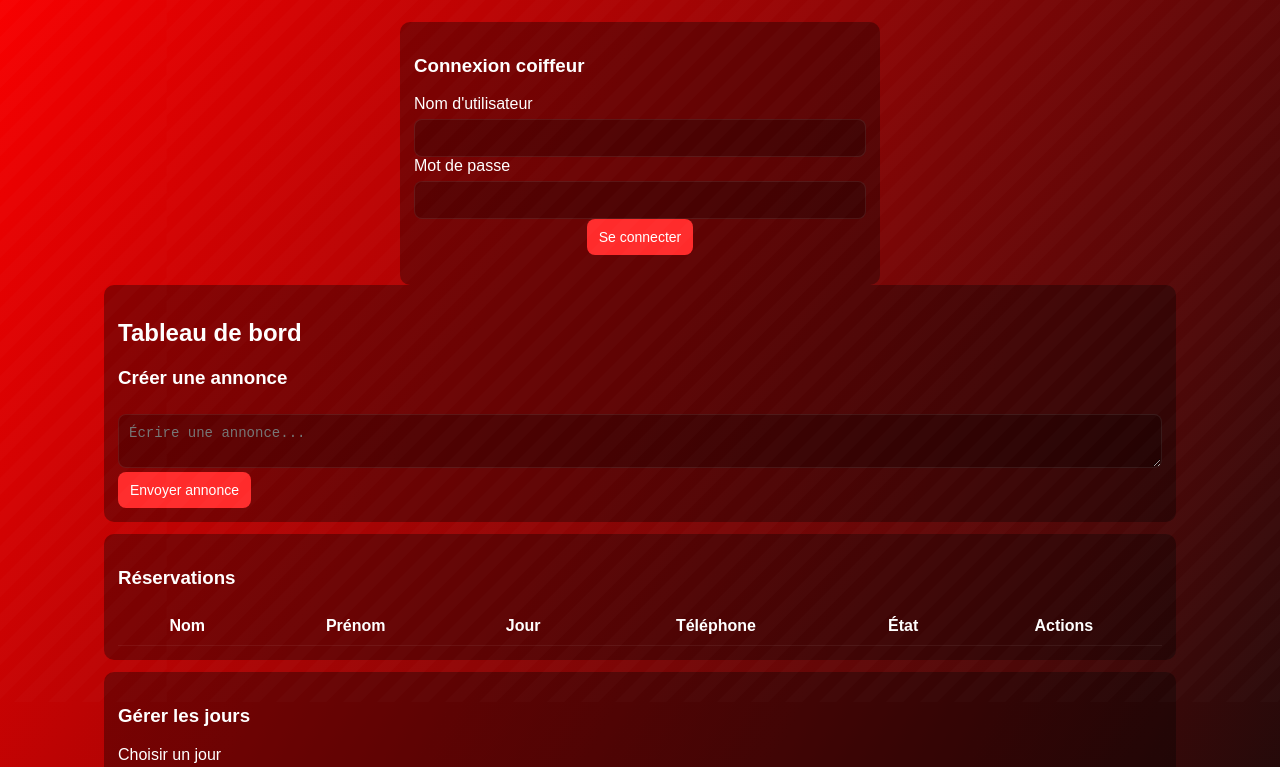
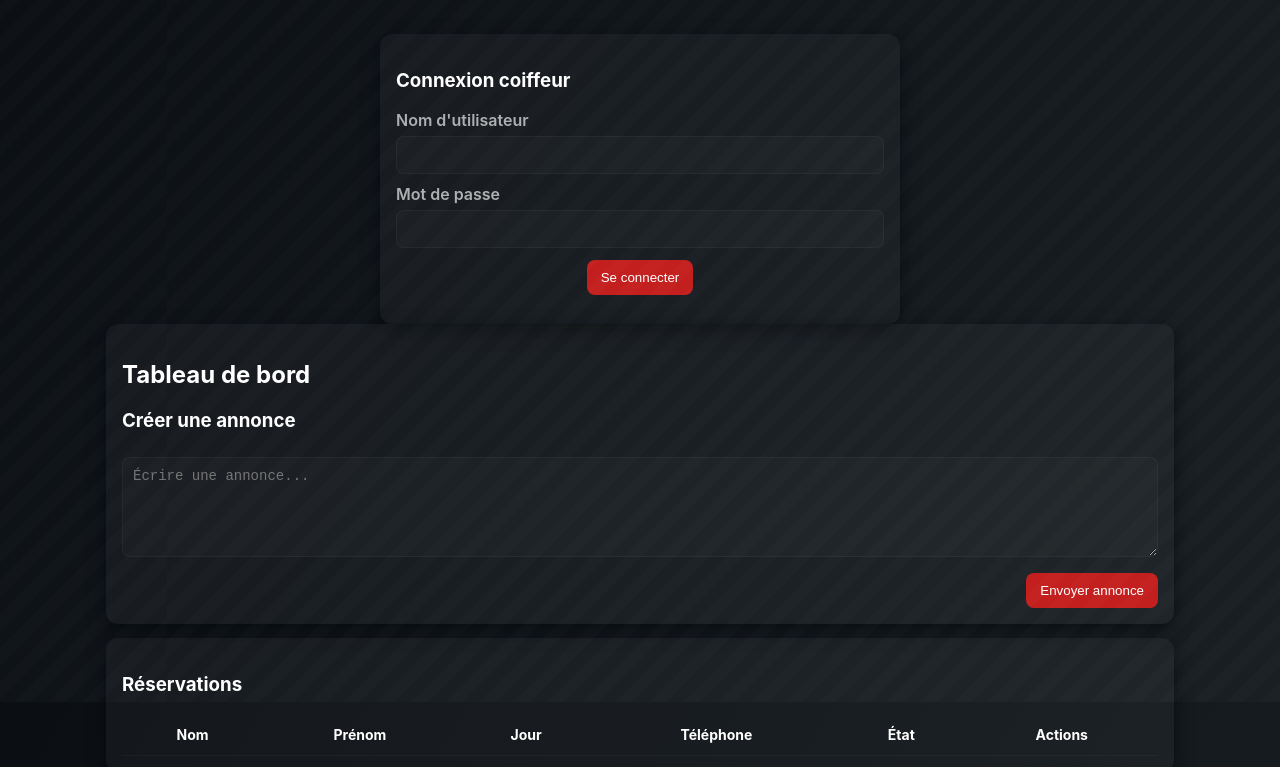
Before and after one commit to salah559/Youn-s-, a plain HTML site: page admin.html in a window 1280 px wide. Shown: the part 98-865 px from the top of the page. Drawn offline with Linux system fonts and the light colour scheme.

Commit message:
Add files via upload

```diff
--- a/css/style.css
+++ b/css/style.css
@@ -1,30 +1,53 @@
-/* css/style.css */
-:root{ --accent:#ff2b2b; --bg1:#ff0000; --bg2:#0b0b0b; }
-*{box-sizing:border-box} body,html{margin:0;padding:0;font-family:Arial,Helvetica,sans-serif;background:linear-gradient(120deg,var(--bg1),var(--bg2));color:#fff;min-height:100%;}
-body::after{content:"";position:fixed;inset:0;background:repeating-linear-gradient(-45deg, rgba(255,255,255,0.03) 0 12px, rgba(0,0,0,0.03) 12px 24px);mix-blend-mode:screen;pointer-events:none;opacity:0.5;animation:stripe 6s linear infinite;}
-@keyframes stripe{from{background-position:0 0}to{background-position:200px 0}}
+/* css/style.css - modern barber theme */
+:root{
+  --bg1: #0b0f14;
+  --bg2: #1a1f23;
+  --accent: #c41f1f; /* deep crimson */
+  --muted: rgba(255,255,255,0.65);
+  --card: rgba(255,255,255,0.03);
+}
 
-header{display:flex;align-items:center;padding:12px 18px;gap:12px}
-header nav{display:flex;gap:10px}
-header nav a{background:rgba(0,0,0,0.18);padding:8px 10px;border-radius:6px;color:#fff;text-decoration:none}
-.logo{width:64px;height:64px;margin-left:auto;cursor:pointer;border-radius:8px;object-fit:cover}
+*{box-sizing:border-box}
+html,body{margin:0;padding:0;height:100%;font-family:Inter, Arial, Helvetica, sans-serif;background:linear-gradient(120deg,var(--bg1),var(--bg2));color:#fff}
+body::after{content:"";position:fixed;inset:0;pointer-events:none;background:repeating-linear-gradient(-45deg, rgba(255,255,255,0.02) 0 12px, rgba(0,0,0,0.02) 12px 24px);mix-blend-mode:screen;opacity:0.45;animation:move 6s linear infinite}
+@keyframes move{from{background-position:0 0}to{background-position:200px 0}}
 
-.container{max-width:1100px;margin:18px auto;padding:14px}
-.card{background:rgba(0,0,0,0.35);padding:14px;border-radius:10px;margin-bottom:12px}
-.card.small{max-width:480px;margin:0 auto}
+/* header */
+.site-header{display:flex;align-items:center;padding:14px 18px;gap:12px}
+.nav{display:flex;gap:10px}
+.nav a{padding:8px 12px;border-radius:8px;background:rgba(255,255,255,0.03);color:var(--muted);text-decoration:none;font-weight:600}
+.logo{width:68px;height:68px;margin-left:auto;cursor:pointer;border-radius:10px;background:linear-gradient(135deg,#fff2,#0000);display:block;object-fit:cover}
 
-input,textarea,select,button{font-size:14px}
-input,select,textarea{width:100%;padding:10px;border-radius:8px;border:1px solid rgba(255,255,255,0.08);background:rgba(0,0,0,0.25);color:#fff;margin-top:6px}
-button{background:var(--accent);border:none;padding:10px 12px;border-radius:8px;color:#fff;cursor:pointer}
+/* container and cards */
+.container{max-width:1100px;margin:20px auto;padding:16px}
+.card{background:var(--card);padding:16px;border-radius:12px;margin-bottom:14px;box-shadow:0 6px 18px rgba(2,6,10,0.6)}
+.card.small{max-width:520px;margin:0 auto}
 
+/* hero */
+.hero h1{margin:0;font-size:26px;color:var(--accent)}.lead{color:var(--muted);margin-top:6px}
+
+/* forms */
+label{display:block;margin-top:10px;color:var(--muted);font-weight:600}
+input,textarea,select{width:100%;padding:10px;border-radius:8px;border:1px solid rgba(255,255,255,0.04);background:rgba(255,255,255,0.02);color:#fff;margin-top:6px;font-size:14px}
+textarea{min-height:100px;resize:vertical}
+.actions{margin-top:12px;text-align:right}
+
+/* table */
 .table-wrap{overflow:auto}
-table{width:100%;border-collapse:collapse;color:#fff}
-th,td{padding:10px;border-bottom:1px solid rgba(255,255,255,0.06);text-align:center}
+table{width:100%;border-collapse:collapse}
+th,td{padding:12px;border-bottom:1px solid rgba(255,255,255,0.03);text-align:center;font-size:14px}
 tr.highlight{background:linear-gradient(90deg,#ffd54d,#ffc107);color:#000;font-weight:700}
 .badge{display:inline-block;padding:6px 10px;border-radius:18px;background:#fff;color:#000;font-weight:700}
 
+/* buttons */
+button{background:var(--accent);border:none;padding:10px 14px;border-radius:8px;color:#fff;cursor:pointer}
+
+/* muted text */
+.muted{color:var(--muted);font-size:13px;margin-top:8px}
+
 /* responsive */
-@media(max-width:700px){
-  .logo{width:52px;height:52px}
-  header{padding:10px}
+@media(max-width:720px){
+  .logo{width:54px;height:54px}
+  .site-header{padding:10px}
+  .actions{text-align:center}
 }
```
